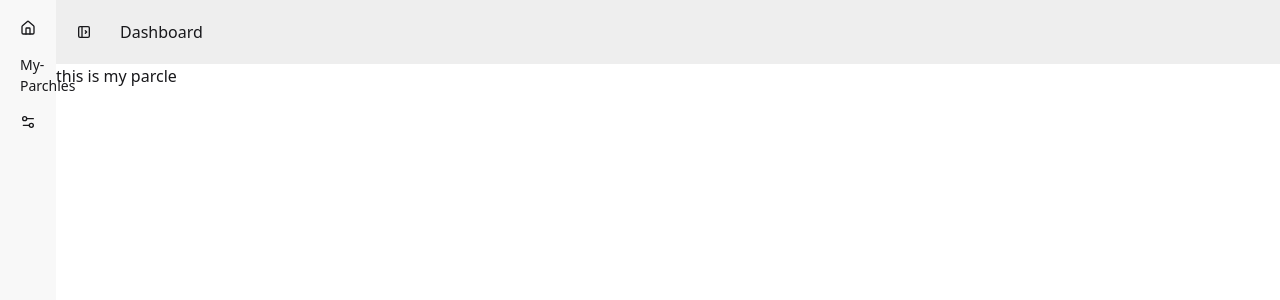
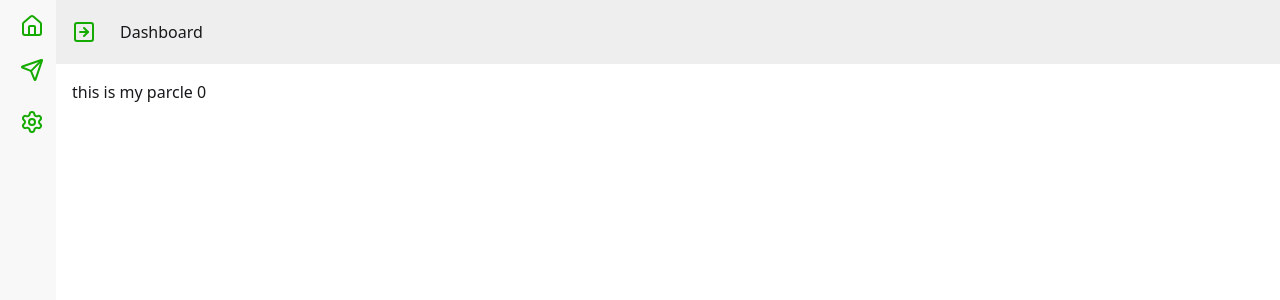
Before and after one commit to arju-Hasan/banglaExpressClient, a React (Vite) app: page /dashboard/my-parcles in a window 1280 px wide. Shown: the top 300 px of the page. Built offline with nearby package versions, Linux system fonts and the light colour scheme; no server answers; sample sign-in values are in the browser's storage.

Commit message:
Explore tanstack query and Load data using tanstack query

```diff
--- a/src/Layout/DashboardLayout.jsx
+++ b/src/Layout/DashboardLayout.jsx
@@ -1,17 +1,32 @@
-import React from 'react';
+import { FastForward, House, Send, Settings, SlidersHorizontal, SquareArrowLeft, SquareArrowRight } from 'lucide-react';
+import React, { useEffect, useState } from 'react';
 import { Link, Links, NavLink, Outlet } from 'react-router';
 
 const DashboardLayout = () => {
+   const [isOpen, setIsOpen] = useState(false);
+
+  // Checkbox change detect
+  useEffect(() => {
+    const drawer = document.getElementById("my-drawer-4");
+
+    const handleChange = () => {
+      setIsOpen(drawer.checked);
+    };
+
+    drawer.addEventListener("change", handleChange);
+
+    return () => drawer.removeEventListener("change", handleChange);
+  }, []);
+
     return (
         <div>
-            <div className="drawer lg:drawer-open">
+            <div className="drawer md:drawer-open">
             <input id="my-drawer-4" type="checkbox" className="drawer-toggle" />
             <div className="drawer-content">
                 {/* Navbar */}
                 <nav className="navbar w-full bg-base-300">
-                <label htmlFor="my-drawer-4" aria-label="open sidebar" className="btn btn-square btn-ghost">
-                    {/* Sidebar toggle icon */}
-                    <svg xmlns="http://www.w3.org/2000/svg" viewBox="0 0 24 24" strokeLinejoin="round" strokeLinecap="round" strokeWidth="2" fill="none" stroke="currentColor" className="my-1.5 inline-block size-4"><path d="M4 4m0 2a2 2 0 0 1 2 -2h12a2 2 0 0 1 2 2v12a2 2 0 0 1 -2 2h-12a2 2 0 0 1 -2 -2z"></path><path d="M9 4v16"></path><path d="M14 10l2 2l-2 2"></path></svg>
+                <label htmlFor="my-drawer-4" aria-label="open sidebar" className="btn btn-square btn-ghost text-primary">
+                    {isOpen ? <SquareArrowLeft /> : <SquareArrowRight />}
                 </label>
                 <div className="px-4">Dashboard</div>
                 </nav>
@@ -31,19 +46,22 @@ const DashboardLayout = () => {
                     <li>
                     <Link to="/" className="is-drawer-close:tooltip is-drawer-close:tooltip-right" data-tip="Homepage">
                         {/* Home icon */}
-                        <svg xmlns="http://www.w3.org/2000/svg" viewBox="0 0 24 24" strokeLinejoin="round" strokeLinecap="round" strokeWidth="2" fill="none" stroke="currentColor" className="my-1.5 inline-block size-4"><path d="M15 21v-8a1 1 0 0 0-1-1h-4a1 1 0 0 0-1 1v8"></path><path d="M3 10a2 2 0 0 1 .709-1.528l7-5.999a2 2 0 0 1 2.582 0l7 5.999A2 2 0 0 1 21 10v9a2 2 0 0 1-2 2H5a2 2 0 0 1-2-2z"></path></svg>
+                        <House className='my-0 text-primary' />
                         <span className="is-drawer-close:hidden">Homepage</span>
                     </Link>
                     </li>
 
                     {/* List item */}
                     <li>
-                        <NavLink to='/dashboard/my-parcles'>My-Parchles</NavLink>
+                        <NavLink className="is-drawer-close:tooltip is-drawer-close:tooltip-right" to='/dashboard/my-parcles' data-tip="MyParchles">
+                        <Send className='my-2 text-primary' />
+                        <span className="is-drawer-close:hidden">My-Parchles</span>
+                        </NavLink>
                     </li>
                     <li>
                     <button className="is-drawer-close:tooltip is-drawer-close:tooltip-right" data-tip="Settings">
                         {/* Settings icon */}
-                        <svg xmlns="http://www.w3.org/2000/svg" viewBox="0 0 24 24" strokeLinejoin="round" strokeLinecap="round" strokeWidth="2" fill="none" stroke="currentColor" className="my-1.5 inline-block size-4"><path d="M20 7h-9"></path><path d="M14 17H5"></path><circle cx="17" cy="17" r="3"></circle><circle cx="7" cy="7" r="3"></circle></svg>
+                        <Settings className='my-2 text-primary' />
                         <span className="is-drawer-close:hidden">Settings</span>
                     </button>
                     </li>
--- a/src/Pages/Dashboard/MyParcles.jsx
+++ b/src/Pages/Dashboard/MyParcles.jsx
@@ -1,9 +1,25 @@
 import React from 'react';
+import UseAuth from '../../Hooks/UseAuth';
+import UseAxiosSecure from '../../Hooks/UseAxiosSecure';
+import { useQuery } from '@tanstack/react-query';
 
 const MyParcles = () => {
+    const {user} = UseAuth();
+    const axiosSecure = UseAxiosSecure();
+
+    const { data: parcles = [] } = useQuery({
+        queryKey: ['myparcle', user?.email],
+        queryFn: async () => {
+            const res = await axiosSecure.get(`/parcles?email=${user.email}`)
+            return res.data;
+        }
+
+    });
+
+
     return (
-        <div>
-            this is my parcle
+        <div className='p-4'>
+            this is my parcle {parcles.length}
         </div>
     );
 };
--- a/src/main.jsx
+++ b/src/main.jsx
@@ -4,15 +4,20 @@ import { RouterProvider } from "react-router/dom";
 import { router } from "./Router/Router.jsx";
 import "./index.css";
 import AuthProvider from "./Contexts/AuthContext/AuthProvider.jsx";
- import { ToastContainer} from 'react-toastify';
+import { ToastContainer} from 'react-toastify';
+import {QueryClient, QueryClientProvider} from '@tanstack/react-query'
 
 const root = document.getElementById("root");
+const queryClient = new QueryClient()
+
 
 ReactDOM.createRoot(root).render(
   <StrictMode>
+    <QueryClientProvider client={queryClient}>
       <AuthProvider>
           <RouterProvider router={router} />,
             <ToastContainer />
       </AuthProvider>
+    </QueryClientProvider>
   </StrictMode>
 );
```
